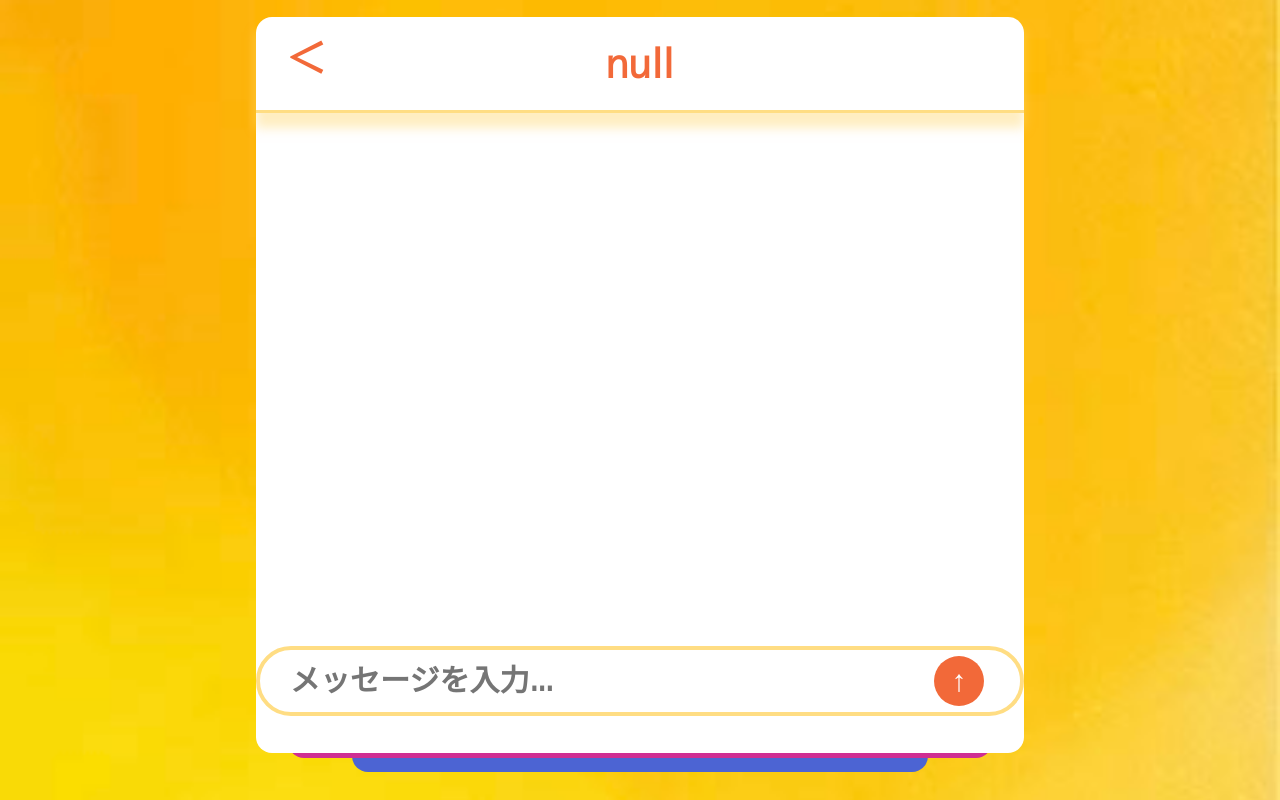
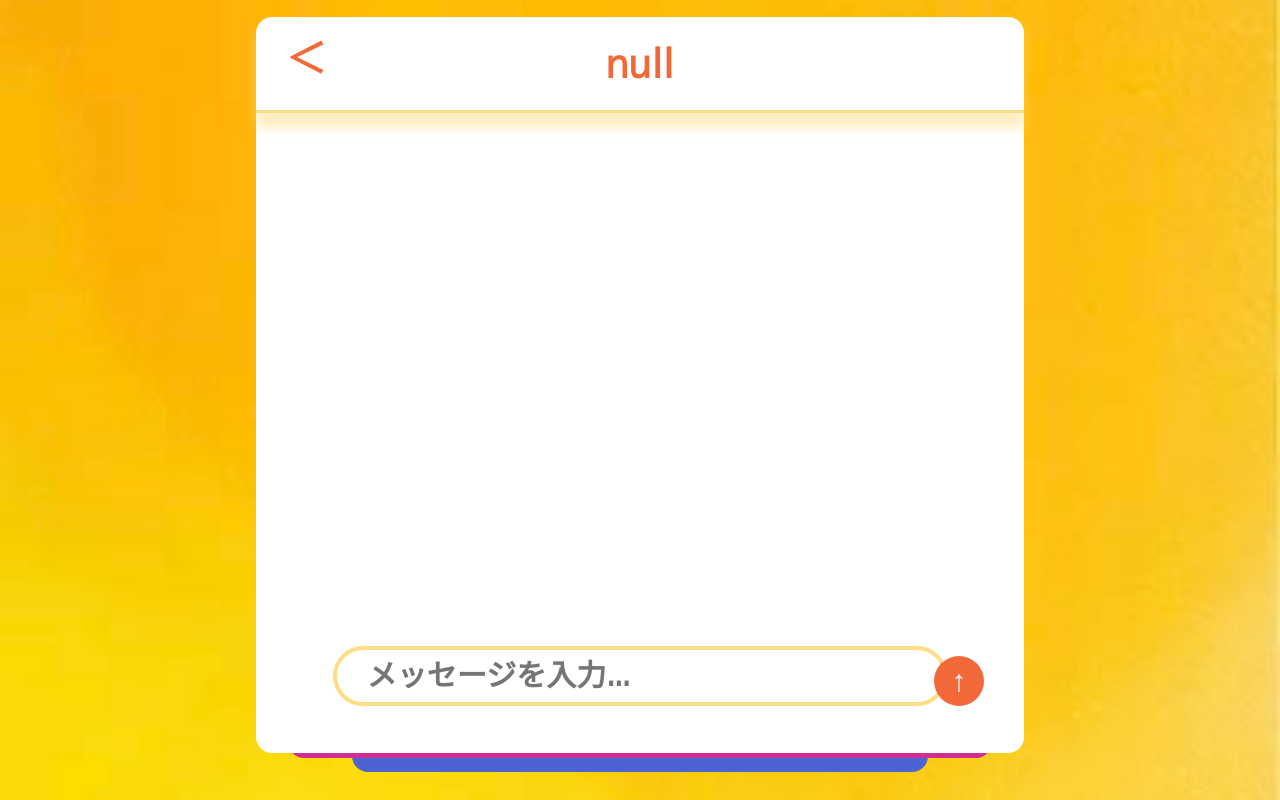
Before and after one commit to moabe-monn/Poptalk_UI, a Next.js app: page /talk in a window 1280 px wide. Built offline with nearby package versions, Linux system fonts and the light colour scheme; a web font is replaced by a local one.

Commit message:
change talkInput3

```diff
--- a/src/app/talk/page_talk.module.css
+++ b/src/app/talk/page_talk.module.css
@@ -62,9 +62,9 @@
 .messageInput {
   box-sizing: border-box;
   font-family: "M PLUS 1p", sans-serif;
-  width: 100%;
+  width: 80%;
   max-width: 800px;
-  height: 70px;
+  height: 60px;
   font-size: 30px;
   font-weight: bold;
   color: #F26939;
```
